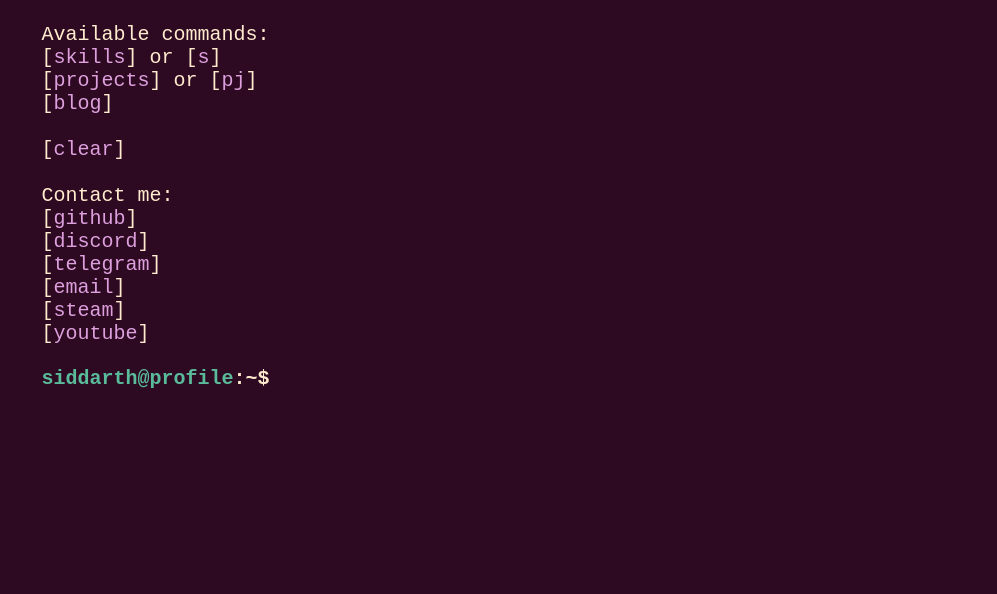
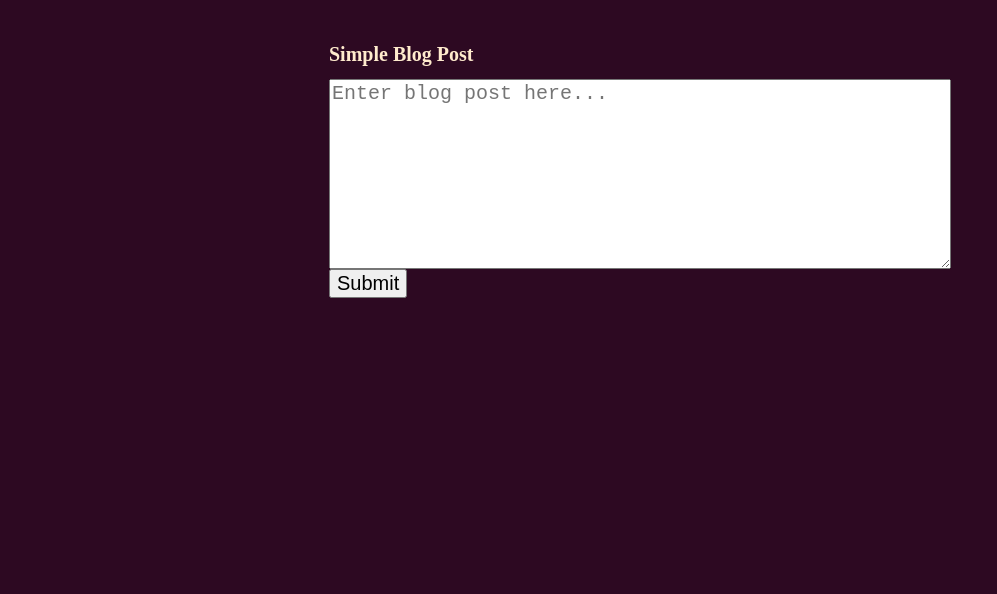
Before and after one commit to Krazyclocks124/Static-webpage, a website: page src/21MIC0048_Siddarth/index.html in a window 1280 px wide. Shown: the part 206-800 px from the top of the page, without its empty margins (0-997 px from the left). Drawn offline with Linux system fonts and the light colour scheme.

Commit message:
Update index.html

```diff
--- a/src/21MIC0048_Siddarth/index.html
+++ b/src/21MIC0048_Siddarth/index.html
@@ -8,36 +8,14 @@
 
     </head>
 <body>
-    <div id="terminal">
-      <div id="mainInfo">
-        <div>
-          <div class="inlineContainer">
 
+<div class="container">
+  <h1> Simple Blog Post </h1>
+  <textarea rows="8" cols="50" placeholder="Enter blog post here..." id="blogText"></textarea><br>
+  <button onclick="returnPost()">Submit</button>
+  <!-- Post details go here -->
+  <div id="app"><div>
+</div>
 
-            <img src="https://raw.githubusercontent.com/zachey01/terminalPortfolio/main/src/public/img/logoNoColor.svg" alt class="avatar" />
-          </div>
-          <br />
-          Welcome to my personal website!
-          <br />
-          <div id="helpCmdList"></div>
-        </div>
-      </div>
-      <div id="output"></div>
-      <div id="input" class="command-input">
-        <span id="prompt">
-          <span class="ownerTerminal"><b>siddarth@profile</b></span
-          ><b>:~$</b>
-        </span>
-
-        <input
-          type="text"
-          id="cmd"
-          oninput="showSuggestions()"
-          onkeydown="handleKeyDown(event)"
-        />
-      </div>
-
-      <div id="suggestions"></div>
-    </div>
   </body>
 </html>
```
